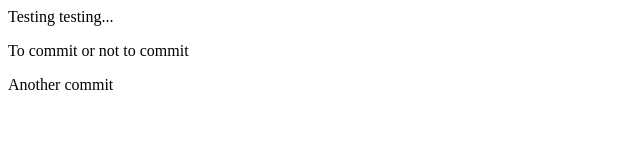
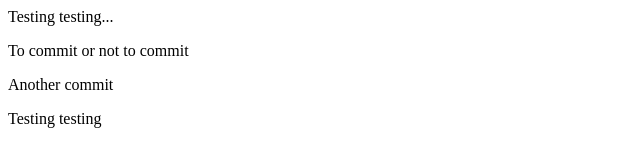
Before and after one commit to traisane/NetBeansGitTestProject, a website: page public_html/index.html in a window 1280 px wide. Shown: the whole page, without its empty margins (0-640 px from the left). Drawn offline with Linux system fonts and the light colour scheme.

Commit message:
lisäsin rivin -Teppo

```diff
--- a/public_html/index.html
+++ b/public_html/index.html
@@ -14,5 +14,6 @@
         <div>Testing testing...</div>
         <p>To commit or not to commit</p>
         <p>Another commit</p>
+        <p>Testing testing</p>
     </body>
 </html>
```
